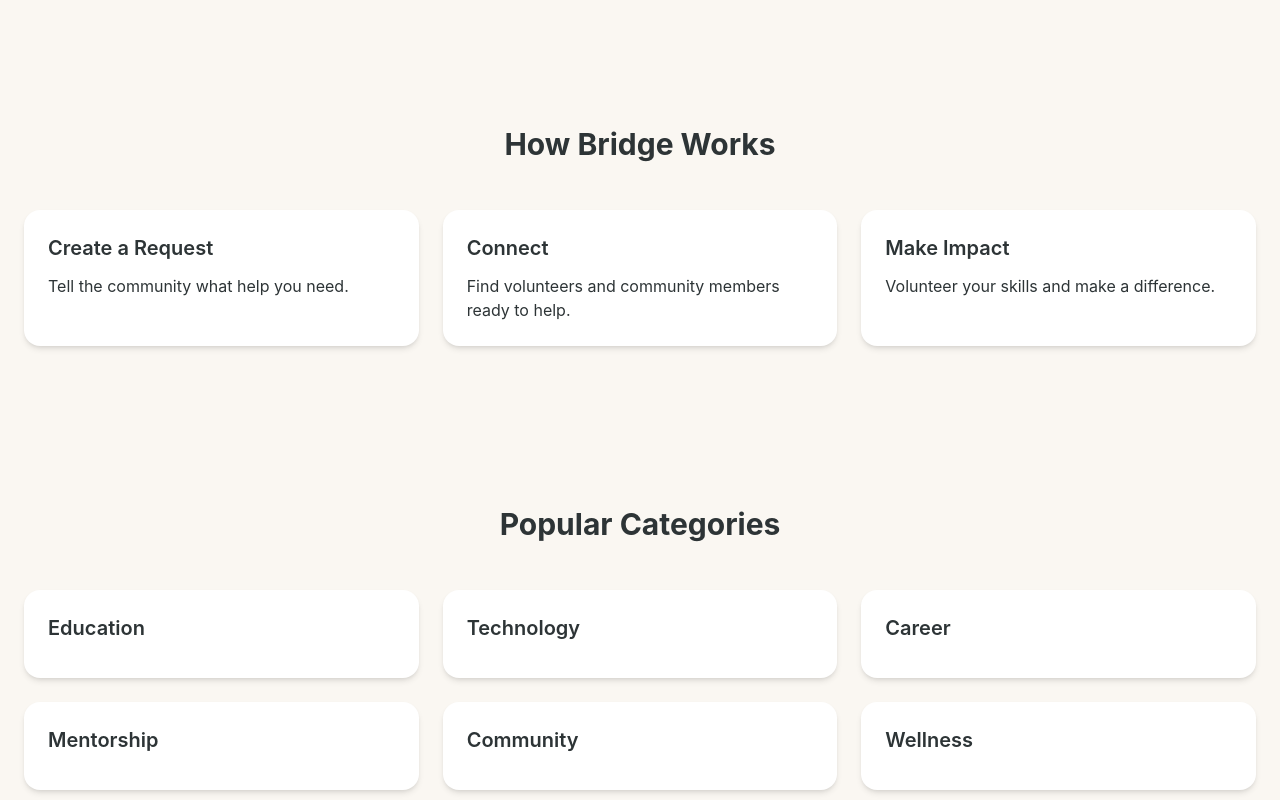
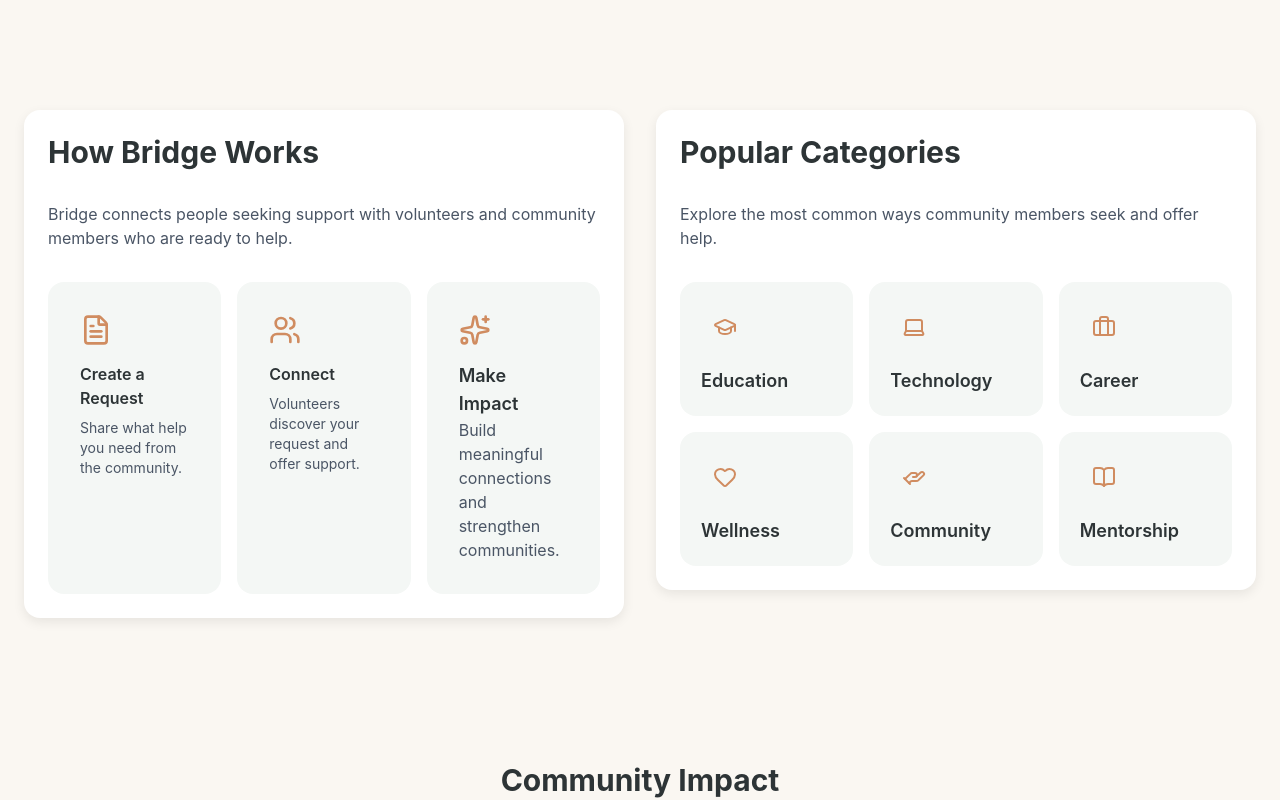
Before and after one commit to theefrank/bridge-app, a React (Vite) app: page / in a window 1280 px wide. Shown: the part 843-1643 px from the top of the page. Built offline with nearby package versions, Linux system fonts and the light colour scheme.

Commit message:
feat: add how bridge works and categories section

```diff
--- a/src/pages/public/Home.jsx
+++ b/src/pages/public/Home.jsx
@@ -1,6 +1,16 @@
 import Navbar from "../../components/layout/Navbar";
 import Button from "../../components/common/Button";
 import Card from "../../components/common/Card";
+import {FileText, Users, Sparkles, GraduationCap, Laptop, Briefcase, Heart, HandHelping, BookOpen} from "lucide-react";
+
+const categories = [
+  { name: "Education", icon: GraduationCap },
+  { name: "Technology", icon: Laptop },
+  { name: "Career", icon: Briefcase },
+  { name: "Wellness", icon: Heart },
+  { name: "Community", icon: HandHelping },
+  { name: "Mentorship", icon: BookOpen },
+];
 
 export default function Home() {
   return (
@@ -51,46 +61,88 @@ export default function Home() {
                              </div>
                              </section>
 
+       <section className="max-w-7xl mx-auto px-6 py-16">
+       <div className="grid lg:grid-cols-2 gap-8 items-start">
+        <div className="bridge-card">
+          <h2 className="text-3xl font-bold mb-8">
+            How Bridge Works
+            </h2>
+            <p className="text-gray-600 mb-8">
+               Bridge connects people seeking support with volunteers and community members
+               who are ready to help.
+            </p>
+            <div className="grid md:grid-cols-3 gap-4">
+              <div className="bg-[#F4F7F5] p-8 rounded-2xl">
+                <FileText
+                size={32}
+                className="text-[#D08C60] mb-4"
+                />
+                <h3 className="font-semibold mb-2">
+                  Create a Request
+                  </h3>
+                  <p className="text-sm text-gray-600">
+                    Share what help you need from the community.
+                    </p>
+                    </div>
+                    <div className="bg-[#F4F7F5] p-8 rounded-2xl">
+                      <Users
+                      size={32}
+                      className="text-[#D08C60] mb-4"
+                      />
+                      <h3 className="font-semibold mb-2">
+                        Connect
+                        </h3>
+                        <p className="text-sm text-gray-600">
+                          Volunteers discover your request and offer support.
+                          </p>
+                          </div>
+                          <div className="bg-[#F4F7F5] p-8 rounded-2xl">
+                            <Sparkles
+                            size={32}
+                            className="text-[#D08C60] mb-4"
+                            />
+                            <h3 className="font-semibold text-lg">
+                              Make Impact
+                              </h3>
+                              <p className="text-gray-600">
+                                Build meaningful connections and strengthen communities.
+                                </p>
+                                </div>
+                                </div>
+                                </div>
 
-<section className="py-20 px-6">
-        <h2 className="text-3xl font-bold text-center mb-12">
-          How Bridge Works
-        </h2>
+                                <div className="bridge-card">
+                                  <h2 className="text-3xl font-bold mb-8">
+                                    Popular Categories
+                                     </h2>
+                                     <p className="text-gray-600 mb-8">
+                                      Explore the most common ways community members seek and offer help.
+                                     </p>
+                                     <div className="grid grid-cols-3 gap-4">
+                                      {categories.map((category) => {
+                                        const Icon = category.icon;
+                                        return (
+                                          <div
+                                          key={category.name}
+                                          className="bg-[#F4F7F5] rounded-2xl p-5.25"
+                                          >
+                                            <div className="w-12 h-12 rounded-full bg-[#FAF1EB]] flex items-center justify-center mb-4">
+                                              <Icon
+                                              size={24}
+                                              className="text-[#D08C60]"
+                                              />
+                                              </div>
+                                              <h3 className="font-semibold text-lg">
+                                                {category.name}
+                                                </h3>
+                                                  </div>
+                                                  );
+                                                  })}
+                                                  </div>
+                                                  </div>
+                                                  </div>
+                                                  </section>
 
-        <div className="grid md:grid-cols-3 gap-6">
-          <Card title="Create a Request">
-            <p>
-              Tell the community what help you need.
-            </p>
-          </Card>
-
-          <Card title="Connect">
-            <p>
-              Find volunteers and community members ready to help.
-            </p>
-          </Card>
-
-          <Card title="Make Impact">
-            <p>
-              Volunteer your skills and make a difference.
-            </p>
-          </Card>
-        </div>
-      </section>
-      <section className="py-20 px-6">
-        <h2 className="text-3xl font-bold text-center mb-12">
-          Popular Categories
-        </h2>
-
-        <div className="grid grid-cols-2 md:grid-cols-3 gap-6">
-          <Card title="Education" />
-          <Card title="Technology" />
-          <Card title="Career" />
-          <Card title="Mentorship" />
-          <Card title="Community" />
-          <Card title="Wellness" />
-        </div>
-      </section>
       <section className="py-20 px-6">
         <h2 className="text-3xl font-bold text-center mb-12">
           Community Impact
```
